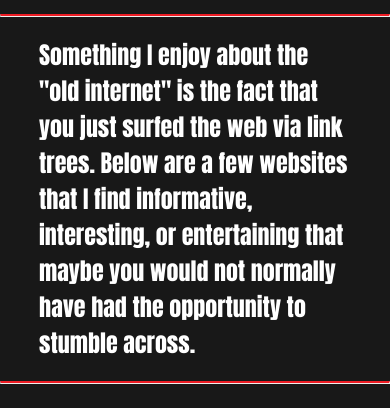
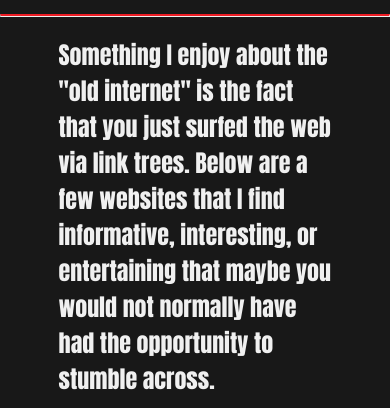
Before and after one commit to JamisonHunter/hunteraero.com, a website: page links.html in a window 390 px wide. Shown: the part 248-656 px from the top of the page. Drawn offline with Linux system fonts and the light colour scheme.

Commit message:
Changed font color

```diff
--- a/links.html
+++ b/links.html
@@ -4,7 +4,7 @@
     <meta charset="UTF-8">
     <meta name="viewport" content="width=device-width, initial-scale=1.0">
     <meta name="description" content="Interesting & Useful Website Links">
-    <title>HunterAero</title>
+    <title>HunterAero | Links</title>
     <link rel="icon" type="image/x-icon" href="./assets/HunterAero_v2.svg">
     <link rel="stylesheet" href="styles.css">
     <meta name="keywords" content="Rocketry, Technolofy, Blog">
--- a/styles.css
+++ b/styles.css
@@ -12,7 +12,7 @@
 
 body {
     background-color: #181818;
-    color: white;
+    color: rgb(240, 240, 240);;
     display: flex;
     flex-direction: column;
     justify-content: center;
@@ -94,7 +94,7 @@ section {
     justify-content: flex-start;
     align-items: flex-start;
     flex-direction: column;
-    width: 800px;
+    max-width: 800px;
 }
 
 section p {
@@ -116,9 +116,6 @@ footer p {
 }
 
 @media only screen and (max-width: 800px) {
-    main {
-        width: 100%;
-    }
 
     nav a {
         margin-left: 10px;
@@ -133,6 +130,6 @@ footer p {
     }
 
     section {
-        width: 80%;
+        width: 70%;
     }
 }
```
Also changed, not shown: articles/WhyIDailyDriveArchLinux.html (+1 -1 lines), library.html (+1 -1 lines).
